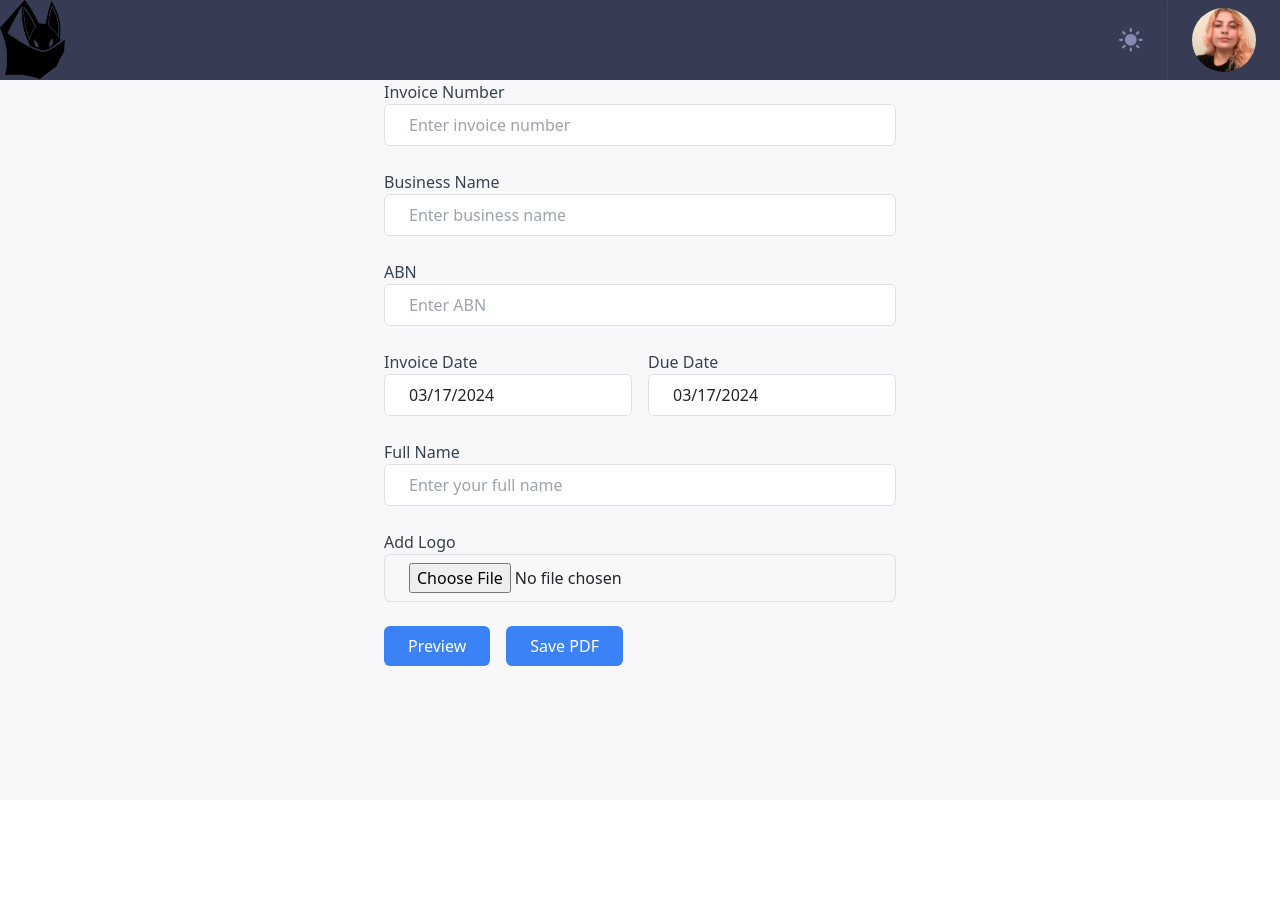
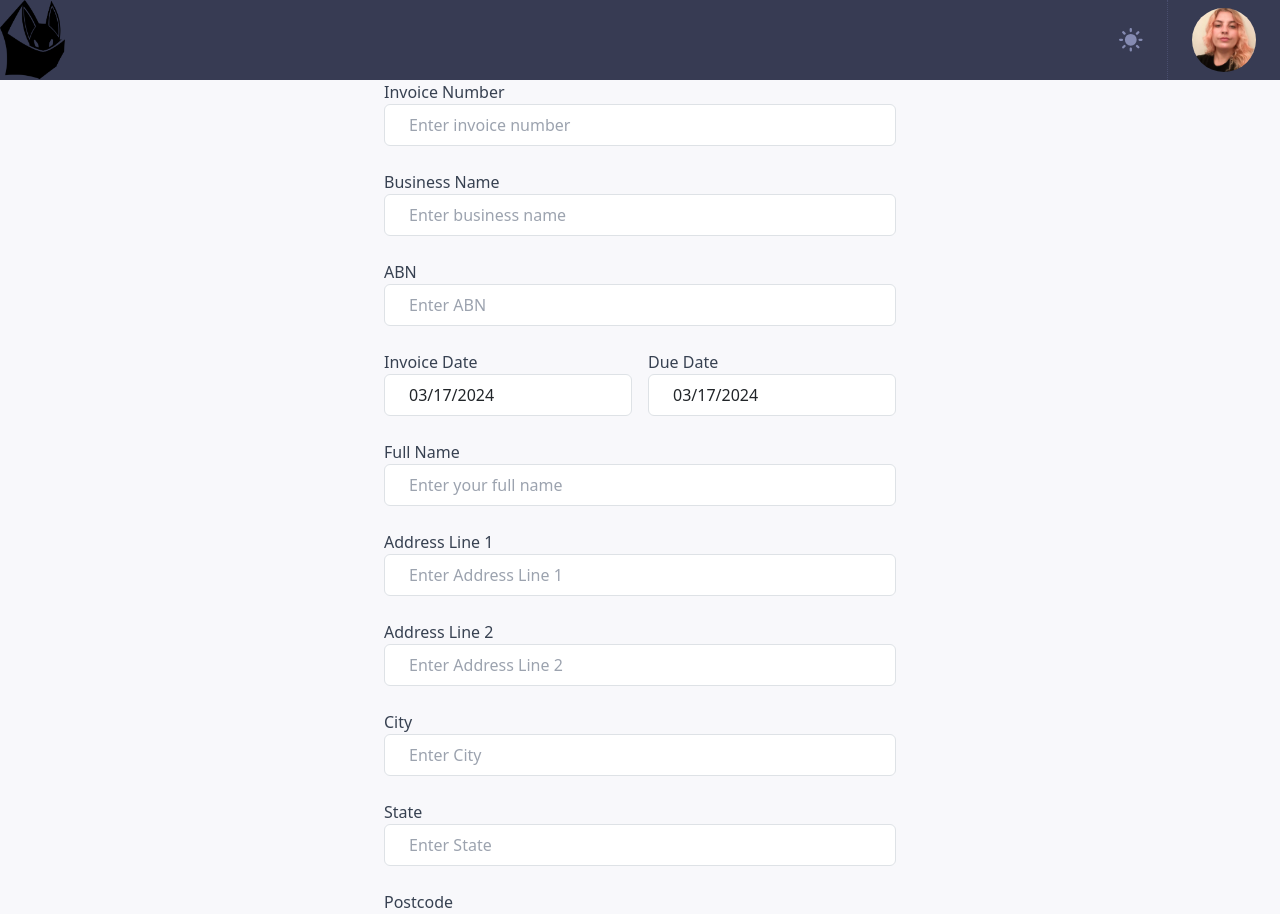
Before and after one commit to saradomincroft/invoice-generator, a React (Vite) app: page / in a window 1280 px wide. Shown: the top 914 px of the page. Before the commit the page ends 800 px from the top, so only its background shows below. Built offline with nearby package versions, Linux system fonts and the light colour scheme; the HTML template or start-up script is replaced by a standard one.

Commit message:
added some more options, address etc

```diff
--- a/package.json
+++ b/package.json
@@ -18,6 +18,7 @@
     "react": "^18.2.0",
     "react-datepicker": "^6.3.0",
     "react-dom": "^18.2.0",
+    "react-google-places-autocomplete": "^4.0.1",
     "react-redux": "^9.1.0"
   },
   "devDependencies": {
--- a/src/components/InvoiceForm.jsx
+++ b/src/components/InvoiceForm.jsx
@@ -5,10 +5,20 @@ import { SavePreview } from './SavePreview';
 
 const InvoiceForm = () => {
   const [formData, setFormData] = useState({
+    invoiceNumber: '',
+    businessName: '',
+    abn: '',
     selectedDate: new Date(),
     dueDate: new Date(),
-    invoiceNumber: '',
-    clientName: '',
+    fullName: '',
+    addressFields: [
+      { label: 'Address Line 1', name: 'addressLine1', value: '' },
+      { label: 'Address Line 2', name: 'addressLine2', value: '' },
+      { label: 'City', name: 'city', value: '' },
+      { label: 'State', name: 'state', value: '' },
+      { label: 'Postcode', name: 'postcode', value: '' },
+      { label: 'Country', name: 'country', value: '' },
+    ],
     items: [],
     logoFile: null,
     totalAmount: 0,
@@ -22,12 +32,23 @@ const InvoiceForm = () => {
     }));
   };
 
+  const handleAddressChange = (e, index) => {
+    const { name, value } = e.target;
+    const updatedAddressFields = [...formData.addressFields];
+    updatedAddressFields[index].value = value;
+    setFormData((prevData) => ({
+      ...prevData,
+      addressFields: updatedAddressFields,
+    }));
+  };
+
   const handleDateChange = (date, name) => {
     setFormData((prevData) => ({
       ...prevData,
       [name]: date,
     }));
   };
+
 
   const handleLogoUpload = (e) => {
     const file = e.target.files[0];
@@ -38,11 +59,13 @@ const InvoiceForm = () => {
   };
 
   const handlePreview = () => {
+    const formattedAddress = formData.addressFields.map((field) => `${field.label}: ${field.value}`).join('\n');
     SavePreview(formData, true, formData.logoFile);
   };
 
   const handleSubmit = (e) => {
     e.preventDefault();
+    const formattedAddress = formData.addressFields.map((field) => `${field.label}: ${field.value}`).join('\n');
     SavePreview(formData, false, formData.logoFile);
     console.log(formData);
   };
@@ -131,6 +154,22 @@ const InvoiceForm = () => {
         />
       </div>
 
+      {/* Address */}
+      {formData.addressFields.map((field, index) => (
+        <div key={index} className="mb-4">
+          <label htmlFor={field.name} className="block text-gray-700">{field.label}</label>
+          <input
+            type="text"
+            id={field.name}
+            name={field.name}
+            placeholder={`Enter ${field.label}`}
+            value={field.value}
+            onChange={(e) => handleAddressChange(e, index)}
+            className="w-full px-4 py-2 border rounded-md focus:outline-none focus:border-blue-500"
+          />
+        </div>
+      ))}
+
       {/* Add Logo Option */}
       <div className="mb-4">
         <label htmlFor="logo" className="block text-gray-700">Add Logo</label>
@@ -144,6 +183,8 @@ const InvoiceForm = () => {
         />
       </div>
 
+
+
       <button type="button" className="bg-blue-500 text-white px-4 py-2 rounded-md hover:bg-blue-600" onClick={handlePreview}>Preview</button>
       <button type="submit" className="bg-blue-500 text-white px-4 py-2 rounded-md hover:bg-blue-600 ml-4">Save PDF</button>
     </form>
--- a/src/components/SavePreview.jsx
+++ b/src/components/SavePreview.jsx
@@ -2,6 +2,8 @@ import jsPDF from 'jspdf';
 
 export function SavePreview(formData, isPreview, logoFile) {
     const doc = new jsPDF();
+
+    doc.setFontSize(10);
 
     function calculateCoordinates(doc, marginX, marginY, index, lineHeight = 10) {
         const x = marginX;
@@ -12,15 +14,22 @@ export function SavePreview(formData, isPreview, logoFile) {
 
     const marginX = 10;
     const marginY = 10;
-    const lineHeight = 10;
+    const lineHeight = 4;
     let index = 0;
 
     // to be printed, using axis increments
+    doc.setFontSize(16);
     doc.text('TAX INVOICE', ...Object.values(calculateCoordinates(doc, marginX, marginY, index++, lineHeight)));
+    doc.setFontSize(10);
     doc.text(`Invoice Date: ${formData.selectedDate.toDateString()}`, ...Object.values(calculateCoordinates(doc, marginX, marginY, index++, lineHeight)));
     doc.text(`Due Date: ${formData.dueDate.toDateString()}`, ...Object.values(calculateCoordinates(doc, marginX, marginY, index++, lineHeight)));
     doc.text(`Invoice Number: ${formData.invoiceNumber}`, ...Object.values(calculateCoordinates(doc, marginX, marginY, index++, lineHeight)));
-    doc.text(`Client Name: ${formData.clientName}`, ...Object.values(calculateCoordinates(doc, marginX, marginY, index++, lineHeight)));
+    doc.text(`${formData.fullName}`, ...Object.values(calculateCoordinates(doc, marginX, marginY, index++, lineHeight)));
+
+    formData.addressFields.forEach((field) => {
+        const textToPrint = `${field.value}`;
+        doc.text(textToPrint, ...Object.values(calculateCoordinates(doc, marginX, marginY, index++, lineHeight)));
+    });
 
     // add logo to invoice if selected
     if (logoFile) {
```
Also changed, not shown: 1 other file (tests, documents, lock files or other folders).
